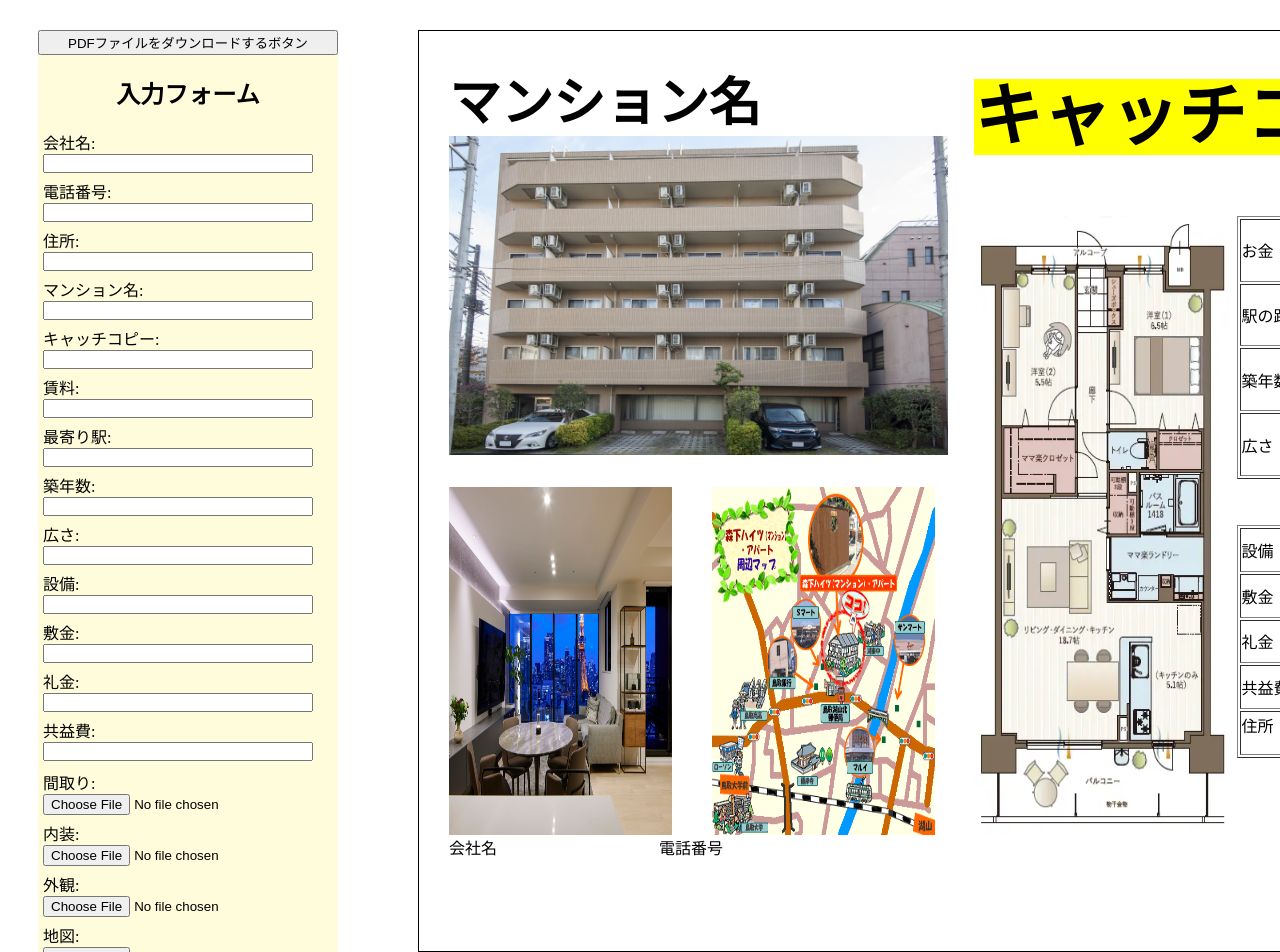
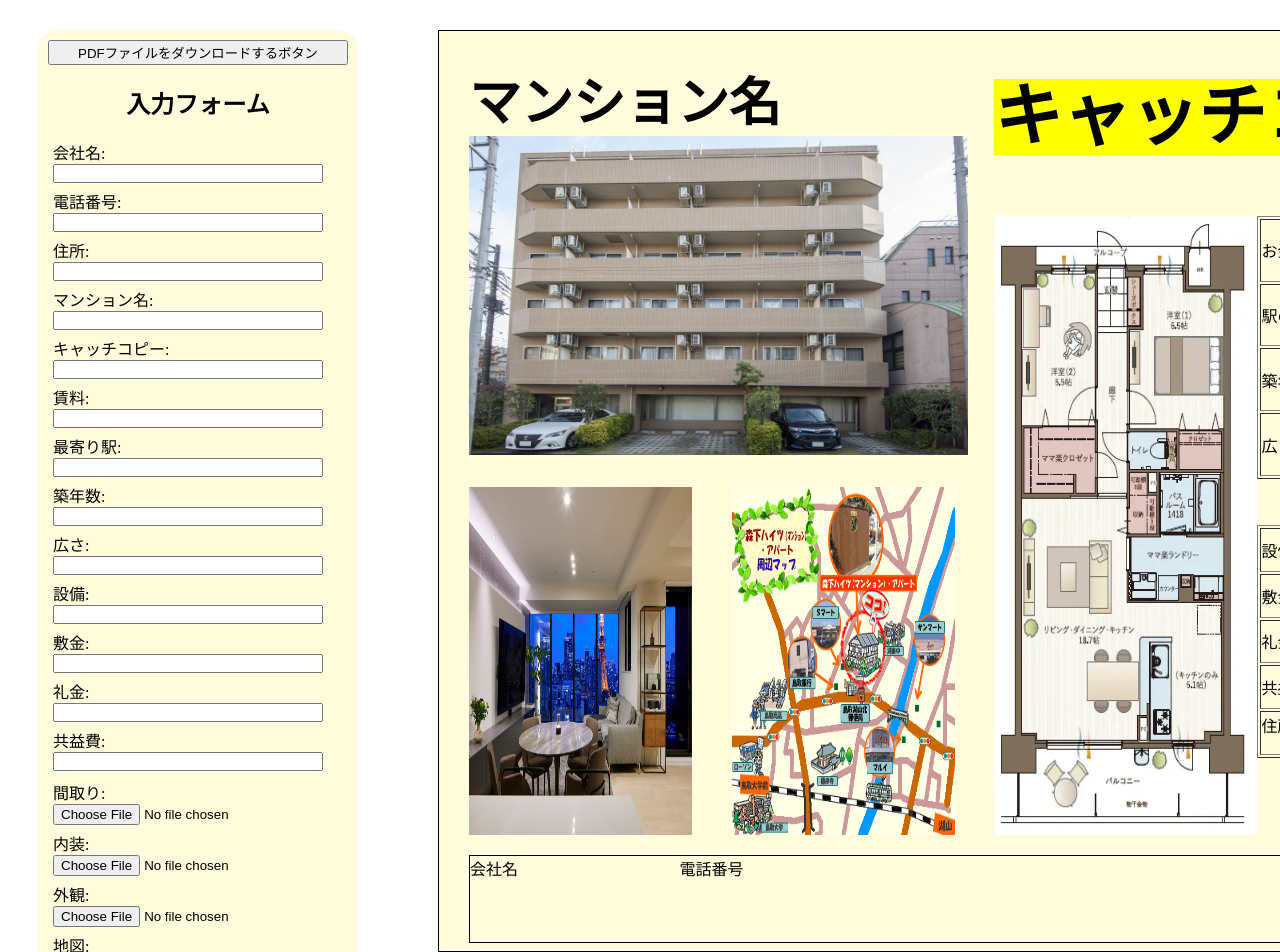
Before and after one commit to yukanakamura1226/3days-intern-private, a React (Vite) app: page / in a window 1280 px wide. Shown: the top 952 px of the page. Built offline with nearby package versions, Linux system fonts and the light colour scheme.

Commit message:
fix: css

```diff
--- a/src/Form/Form.css
+++ b/src/Form/Form.css
@@ -6,6 +6,7 @@
     display: flex;
     flex-direction: column;
     border-radius: 20px;
+    padding: 10px;
 }
 
 .form-all h2{
@@ -17,8 +18,6 @@
 .input-all {
     margin-bottom: 14px;
 }
-
-
 
 /* //              input-text
 // ========================================== */
--- a/src/Maisoku/Maisoku.css
+++ b/src/Maisoku/Maisoku.css
@@ -3,4 +3,17 @@
     height: 500px;
     margin-left: 80px;
     padding: 30px;
+    background-color: #FFFCDB;
 }
+
+.l-Under {
+    border: solid 1px #000;
+    margin-top: 20px;
+}
+
+/* .l-Under-1 */
+/* .l-Under-2 */
+.l-Under-3 {
+    text-align: center;
+    /* justify-content: space-between; */
+}
```
